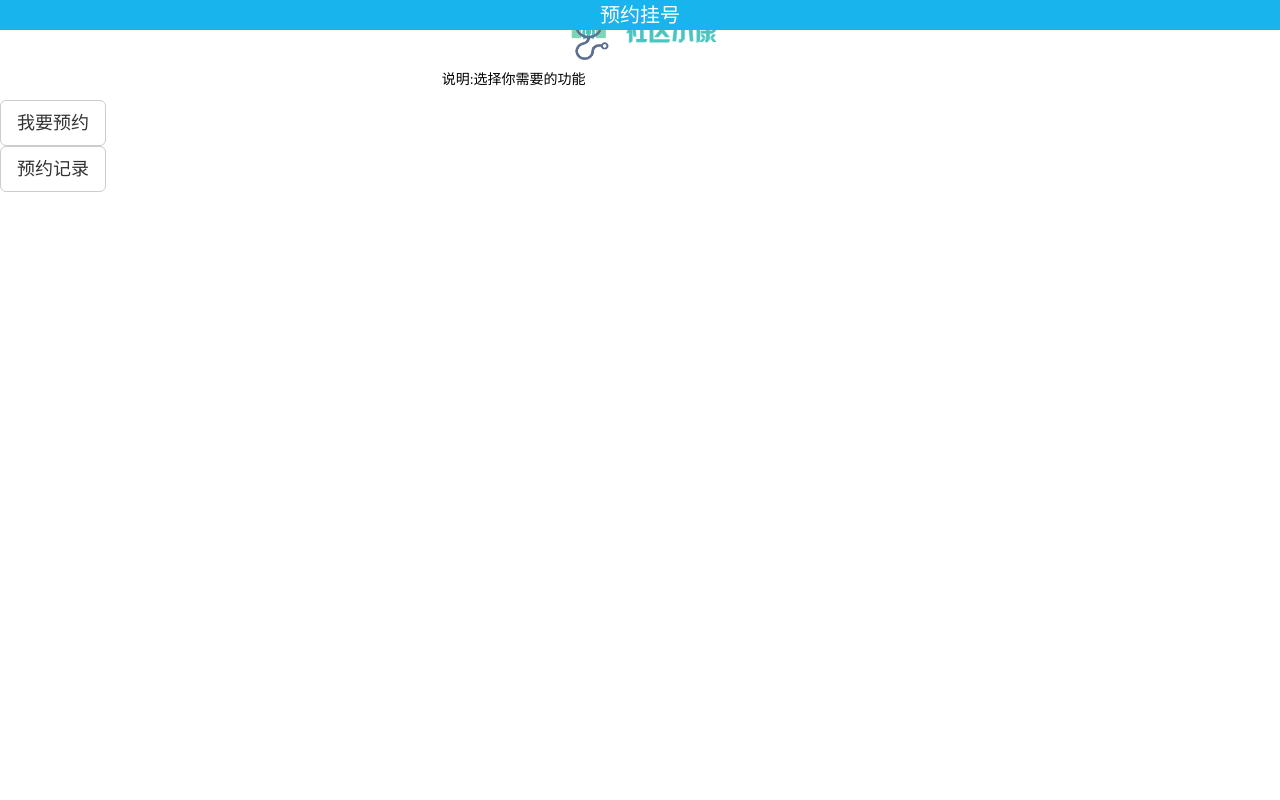
After one commit to liaolushen/health_community, a Python web app: template health_manage/templates/doctor/index.html in a window 1280 px wide. The commit adds this page. Run offline with Jinja, Linux system fonts and the light colour scheme; the template is opened without the code that fills it, so the values that code supplies are empty; some libraries are stand-ins or nearby versions.

Commit message:
order part init

```diff
--- /dev/null
+++ b/health_manage/templates/doctor/index.html
@@ -0,0 +1,57 @@
+<!DOCTYPE html>
+<html lang="en">
+<head>
+	<meta charset="UTF-8">
+	<meta name="viewport" content="width=device-width, initial-scale=1.0, user-scalable=no">
+	<title>社区小康</title>
+	<link rel="stylesheet" type="text/css" href="{{ static_url("css/bootstrap.min.css") }}">
+	<link rel="stylesheet" type="text/css" href="{{ static_url("css/style.css") }}">
+
+	<script src="http://cdn.bootcss.com/jquery/2.1.4/jquery.min.js"></script>
+	<script type="text/javascript" src="{{ static_url("js/bootstrap.min.js") }}"></script>
+</head>
+<body>
+	<div class="header">
+		<div class="container-fluid remove-padding">
+			<div class="row">
+				<div class="col-md-4 col-xs-2 remove-padding"></div>
+				<div class="col-md-4 col-xs-8 header-center remove-padding">
+					<h2>预约挂号</h2>
+				</div>
+				<div class="col-md-4 col-xs-2 remove-padding"></div>
+			</div>
+		</div>
+	</div>
+	<div class="content">
+		<div class="logo">
+			<div class="container-fluid">
+				<div class="row">
+					<div class="col-md-4 col-xs-3"></div>
+					<div class="col-md-4 col-xs-6 img-center">
+						<img src="{{ static_url('image/logo.png') }}" alt="社区小康" class="change-img">
+						<img src="{{ static_url('image/word.png') }}" alt="社区小康" class="change-word">
+					</div>
+					<div class="col-md-4 col-xs-3"></div>
+				</div>
+			</div>
+		</div>
+		<div class="description">
+			<div class="container-fluid">
+				<div class="row">
+					<div class="col-md-4 col-xs-1"></div>
+					<div class="col-md-4 col-xs-10">
+						<p>说明:选择你需要的功能</p>
+					</div>
+					<div class="col-md-4 col-xs-1"></div>
+				</div>
+			</div>
+		</div>
+		<div class="item_button">
+			<a href="/doctor/neworder" class="btn btn-default btn-lg" role="button">我要预约</a>
+		</div>
+		<div class="item_button">
+			<a href="/doctor/orderrecord" class="btn btn-default btn-lg" role="button">预约记录</a>
+		</div>
+	</div>
+</body>
+</html>
--- a/health_manage/templates/login.html
+++ b/health_manage/templates/login.html
@@ -42,8 +42,9 @@
 				<input type="email" id="inputEmail" class="form-control" placeholder="邮箱" name="email" required autofocus>
 				<label for="inputPassword" class="sr-only">您的密码</label>
 				<input type="password" id="inputPassword" class="form-control" name="password" placeholder="密码" required>
+				<input type="hidden" name="next" value= {{ next }} >
 				<button class="btn btn-lg btn-primary btn-block" type="submit">登陆</button>
-				<a href="/register" class="btn btn-lg btn-default btn-block" role="button">注册</a>
+				<a href="/register?next={{ next.replace('/', '%2F') }}" class="btn btn-lg btn-default btn-block" role="button">注册</a>
 				{% if warning %}
 					<div class="alert alert-danger alert-dismissible" role="alert">
   						<strong>Warning!</strong> {{ warning }}
--- a/health_manage/templates/register.html
+++ b/health_manage/templates/register.html
@@ -44,8 +44,9 @@
 				<input type="password" id="inputPassword" class="form-control" name="password" placeholder="密码" required>
 				<label for="firmPassword" class="sr-only">确认密码</label>
 				<input type="password" id="firmPassword" class="form-control" name="firmpassword" placeholder="确认密码" required>
+				<input type="hidden" name="next" value= {{ next }} >
 				<button class="btn btn-lg btn-primary btn-block" type="submit">注册</button>
-				<a href="/login" class="btn btn-lg btn-default btn-block" role="button">已有账号</a>
+				<a href="/login?next={{ next.replace('/', '%2F') }}" class="btn btn-lg btn-default btn-block" role="button">已有账号</a>
 
 				{% if warning %}
 					<div class="alert alert-danger alert-dismissible" role="alert">
```
Also changed, not shown: health_manage/main.py (+20 -9 lines), wechat_main/initPackage/createMenu.py (+5 -10 lines), health_manage/templates/user-info.html (renamed from health_manage/templates/user_info.html).
